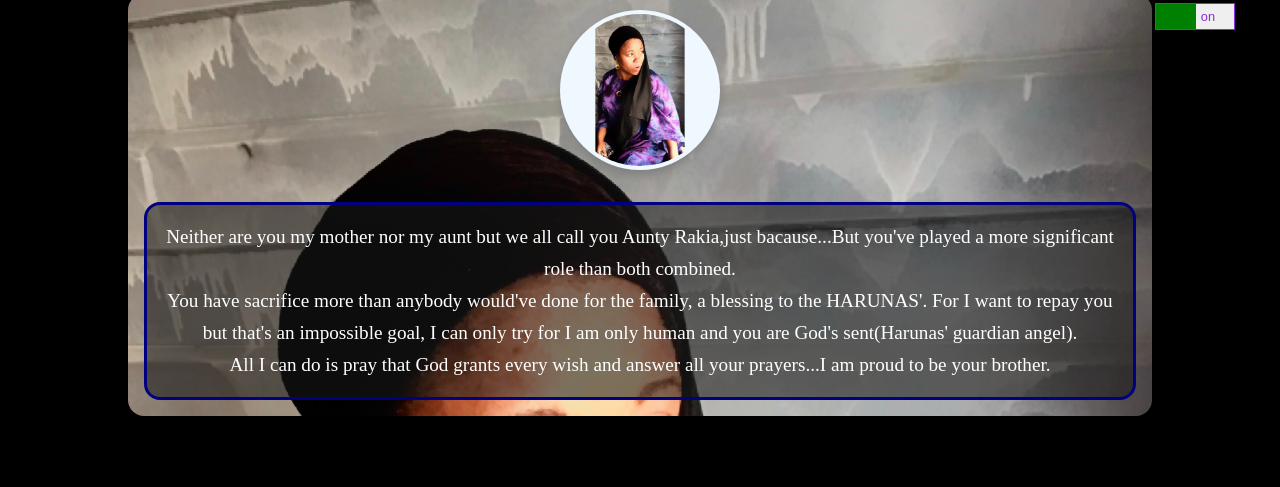
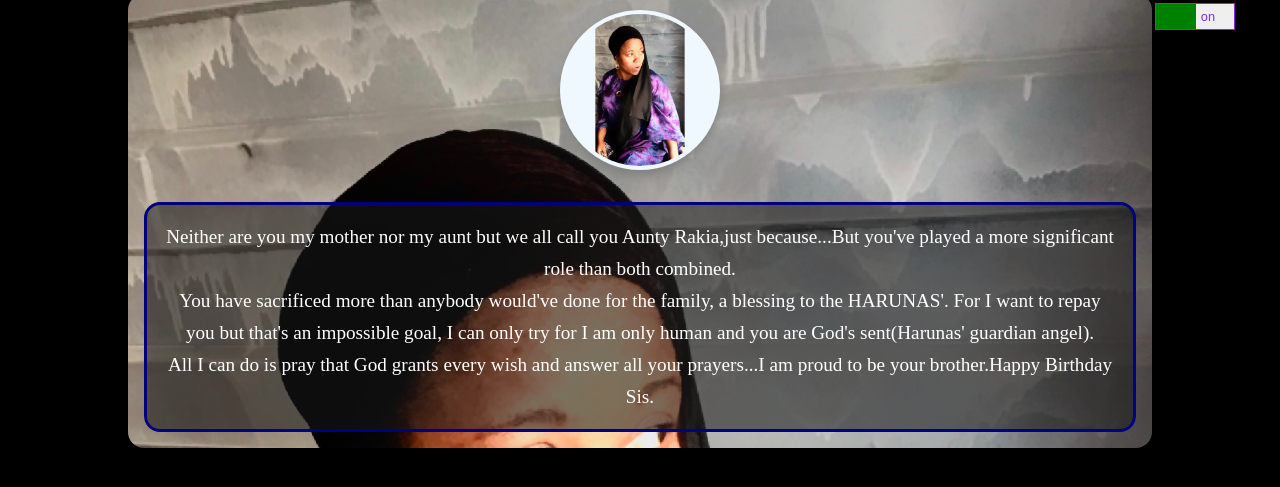
Before and after one commit to Snazzynuhu/aunty_rakia, a plain HTML site: page index.html in a window 1280 px wide. Shown: the part 85-572 px from the top of the page. Drawn offline with Linux system fonts and the light colour scheme.

Commit message:
updated html

```diff
--- a/index.html
+++ b/index.html
@@ -29,18 +29,18 @@
           <div class="content">
             <p>
               Neither are you my mother nor my aunt but we all call you Aunty
-              Rakia,just bacause...But you've played a more significant role
+              Rakia,just because...But you've played a more significant role
               than both combined.
             </p>
             <p>
-              You have sacrifice more than anybody would've done for the family,
-              a blessing to the HARUNAS'. For I want to repay you but that's an
-              impossible goal, I can only try for I am only human and you are
-              God's sent(Harunas' guardian angel).
+              You have sacrificed more than anybody would've done for the
+              family, a blessing to the HARUNAS'. For I want to repay you but
+              that's an impossible goal, I can only try for I am only human and
+              you are God's sent(Harunas' guardian angel).
             </p>
             <p>
               All I can do is pray that God grants every wish and answer all
-              your prayers...I am proud to be your brother.
+              your prayers...I am proud to be your brother.Happy Birthday Sis.
             </p>
           </div>
         </article>
```
